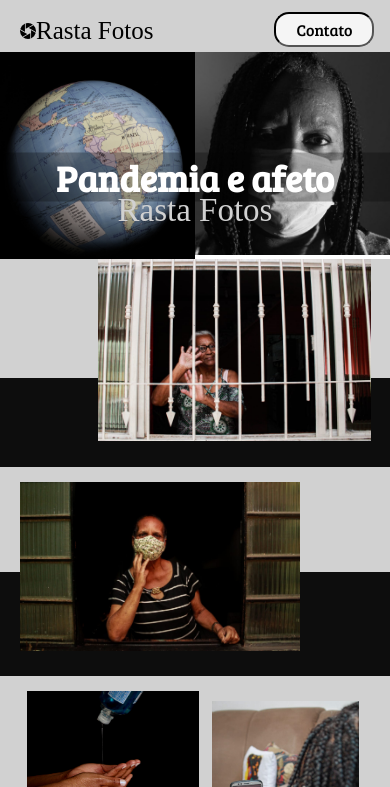
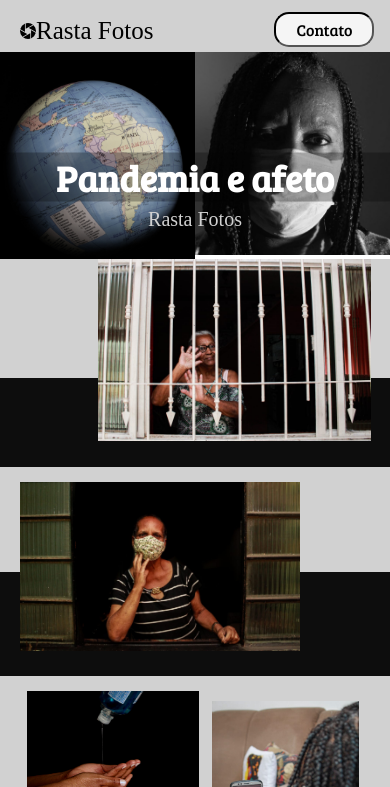
Before and after one commit to cauedepaula1/pandemia, a plain HTML site: page index.html in a window 390 px wide. Shown: the top 787 px of the page. Drawn offline with Linux system fonts and the light colour scheme; a web font is replaced by a local one.

Commit message:
responsividade

```diff
--- a/script.js
+++ b/script.js
@@ -1,3 +1,4 @@
+window.alert("Celular: clique nas imagens para ler as legendas! *exceto a segunda imagem")
 let disparo = window.document.getElementById("apresentacaoProjeto")
 let alreadyTriggered = false; //variavel definindo que inicia sem a escrita
 disparo.addEventListener("mouseenter", () => { //usar a seta e o paramentro vazio fez com que nao fosse necessario a funcao antiga de digito
--- a/style.css
+++ b/style.css
@@ -225,13 +225,13 @@ h2#paragrafogrid{
     #oito{
         margin-top: 10px;
     }
-    .nome{
-        font-size: 13px;
-        margin-top: 38%;
+    #nome{
+        font-size: 20px;
+        margin-top: 40%;
     }
     #mundo{
 
-        margin-top: 30px;
+        margin-bottom: 70px;
     }
 }
 ul{
```
